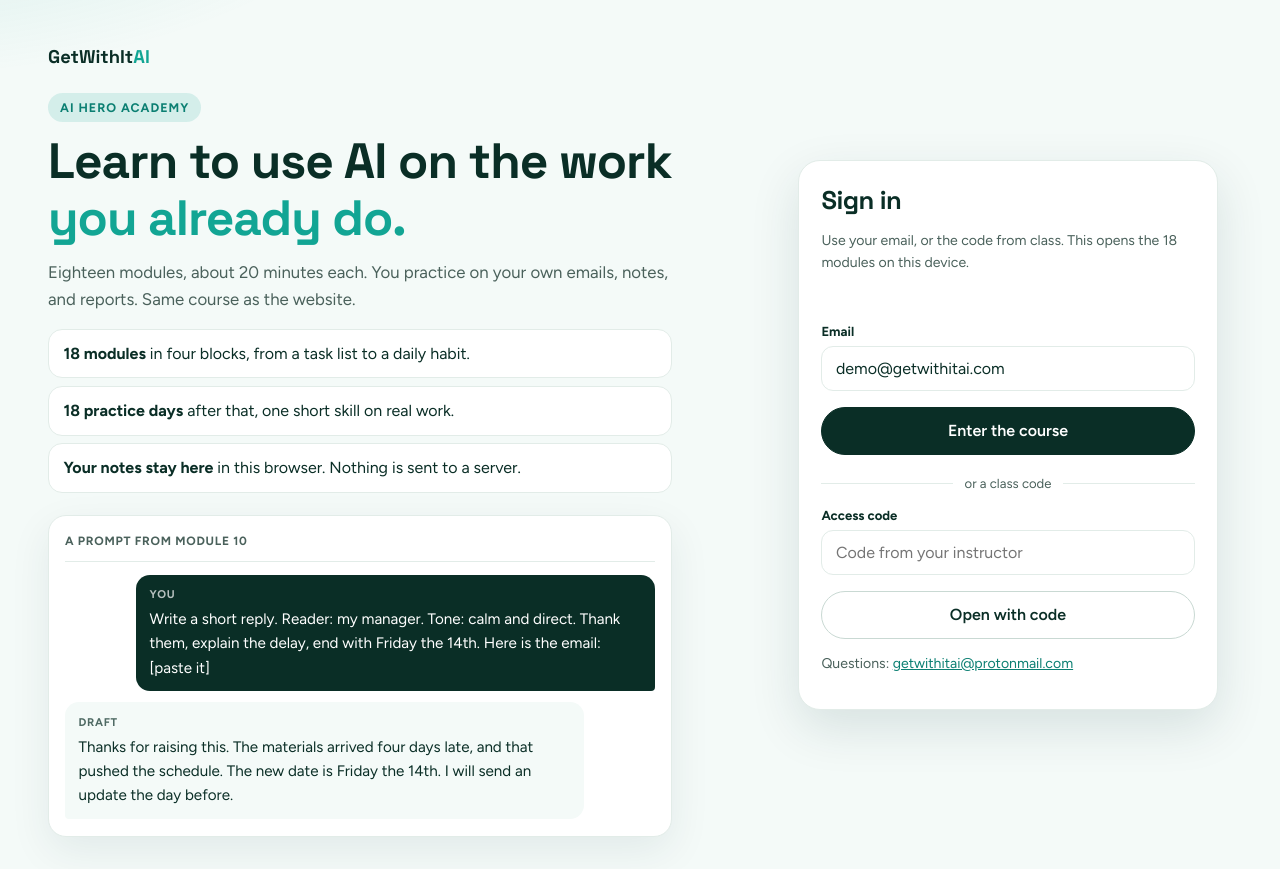
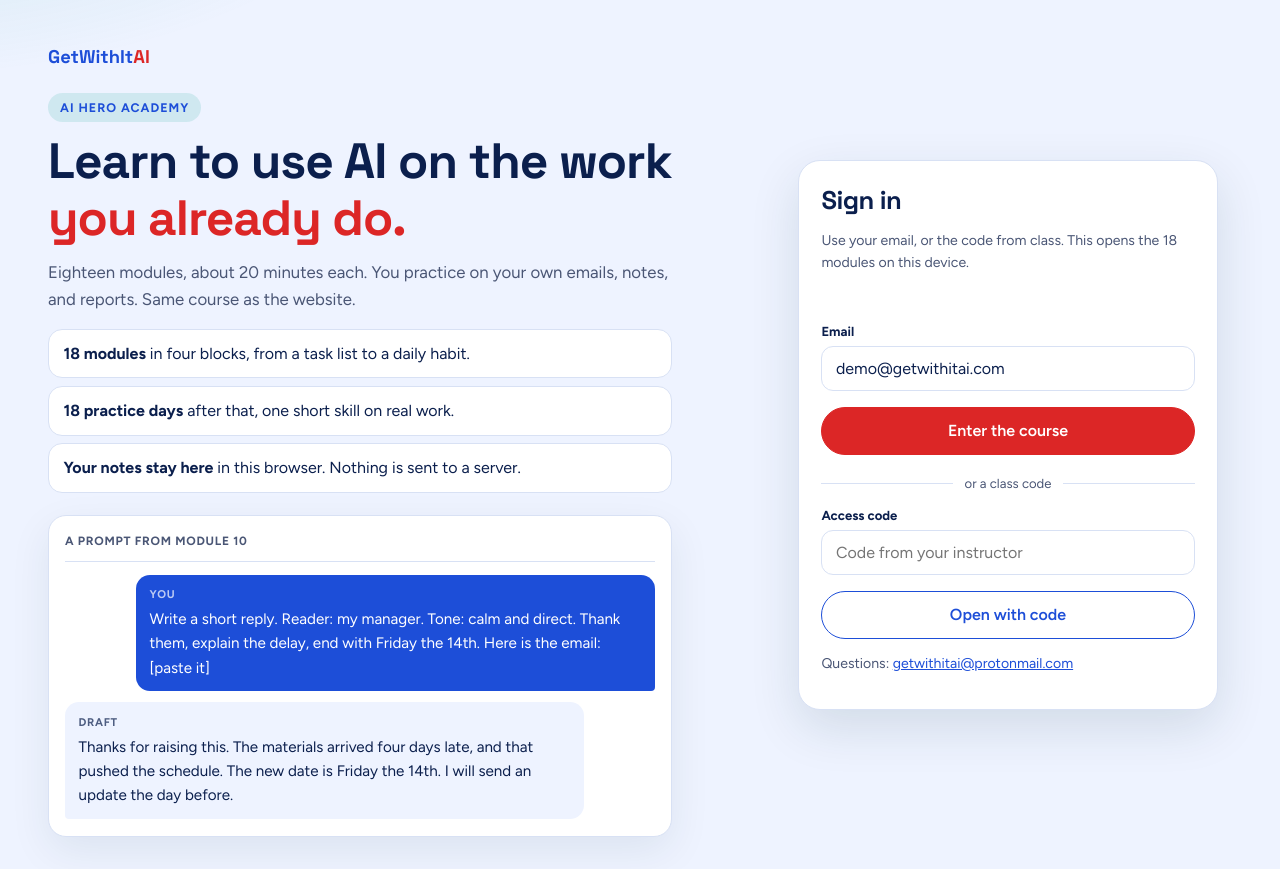
Before and after one commit to cdbz8a/getwithitai, a PHP site: page /portal/index.html in a window 1280 px wide. Run offline with PHP 8.4, Linux system fonts and the light colour scheme.

Commit message:
Student portal: AI Hero Academy blue and red theme
Same minimal layout as the main site, in hero blue and red. The portal
logo is GetWithIt in blue with AI in red, and the portal icon matches.

Co-Authored-By: Claude Opus 5.5 <noreply@anthropic.com>

```diff
--- a/portal/css/portal.css
+++ b/portal/css/portal.css
@@ -218,3 +218,40 @@ nav button.done { color: var(--teal-dark); }
 .btn:hover { background: var(--teal-dark); border-color: var(--teal-dark); color: #fff; }
 .btn.line { background: #fff; color: var(--ink); border: 1px solid #C9D9D3; }
 .btn.line:hover { background: #fff; border-color: var(--ink); }
+
+/* ============================================================
+   Portal "Hero" theme (Sam, 2026-11-20): same minimal layout as the
+   main site, but in AI Hero Academy superhero blue and red. The
+   portal logo follows it: GetWithIt in hero blue, AI in hero red.
+   ============================================================ */
+:root {
+  --white: #FFFFFF;
+  --ice: #EEF3FF;
+  --petrol: #0B1F4D;
+  --ink: #0B1F4D;
+  --muted: #4A5675;
+  --rule: #D8E1F4;
+  --bubble: #EEF3FF;
+  --teal: #1D4ED8;
+  --teal-dark: #1E40AF;
+  --ok: #1E40AF;
+  --hero-blue: #1D4ED8;
+  --hero-red: #DC2626;
+  --hero-red-dark: #B91C1C;
+}
+.logo { color: var(--hero-blue); }
+.logo .ai, .logo .dot { color: var(--hero-red); }
+.mark { color: var(--hero-red); }
+.eyebrow, .kicker { color: var(--hero-blue); }
+a { color: var(--hero-blue); }
+.btn { background: var(--hero-red); border-color: var(--hero-red); color: #fff; }
+.btn:hover { background: var(--hero-red-dark); border-color: var(--hero-red-dark); color: #fff; }
+.btn.line { background: #fff; color: var(--hero-blue); border: 1px solid var(--hero-blue); }
+.btn.line:hover { background: var(--ice); border-color: var(--hero-blue); color: var(--hero-blue); }
+.bubble.you { background: var(--hero-blue); }
+.bar i { background: var(--hero-red); }
+.mod.done .num { background: var(--hero-blue); color: #fff; }
+nav button.done { color: var(--hero-blue); }
+.day.on, .opt:has(input:checked) { border-color: var(--hero-blue); }
+input:focus, textarea:focus { outline-color: var(--hero-blue); }
+.stat strong { color: var(--hero-blue); }
--- a/portal/index.html
+++ b/portal/index.html
@@ -6,12 +6,12 @@
   <title>GetWithItAI · Student portal</title>
   <meta name="description" content="AI Hero Academy student portal. Eighteen modules, an 18-day practice tracker, and a prompt library. Same course as getwithitai.com.">
   <meta name="theme-color" content="#FFFFFF">
-  <link rel="icon" href="favicon.ico?v=20261120f" sizes="any">
-  <link rel="icon" href="assets/logo.svg?v=20261120f" type="image/svg+xml">
+  <link rel="icon" href="favicon.ico?v=20261120g" sizes="any">
+  <link rel="icon" href="assets/logo.svg?v=20261120g" type="image/svg+xml">
   <link rel="preconnect" href="https://fonts.googleapis.com">
   <link rel="preconnect" href="https://fonts.gstatic.com" crossorigin>
   <link href="https://fonts.googleapis.com/css2?family=Space+Grotesk:wght@500;700&family=Figtree:wght@400;600;700&display=swap" rel="stylesheet">
-  <link rel="stylesheet" href="css/portal.css?v=20261120f">
+  <link rel="stylesheet" href="css/portal.css?v=20261120g">
 </head>
 <body>
   <div id="login" class="gate">
@@ -74,6 +74,6 @@
       <div id="view"></div>
     </div>
   </div>
-  <script src="js/portal.js?v=20261120f"></script>
+  <script src="js/portal.js?v=20261120g"></script>
 </body>
 </html>
```
Also changed, not shown: portal/assets/logo.svg, portal/favicon.ico.
